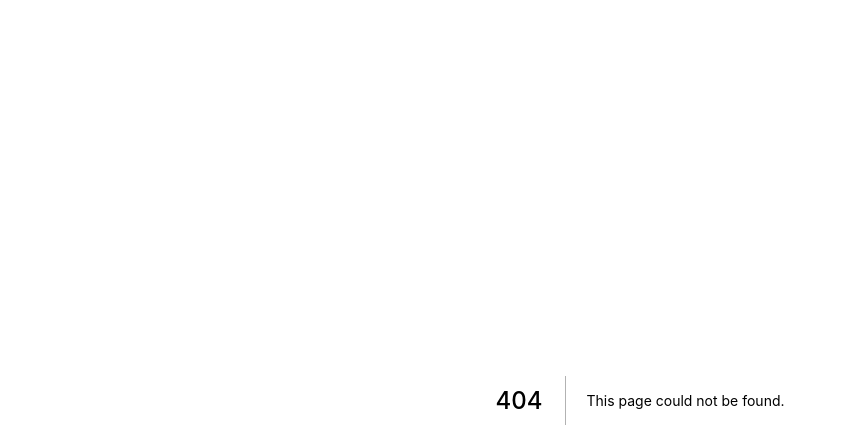
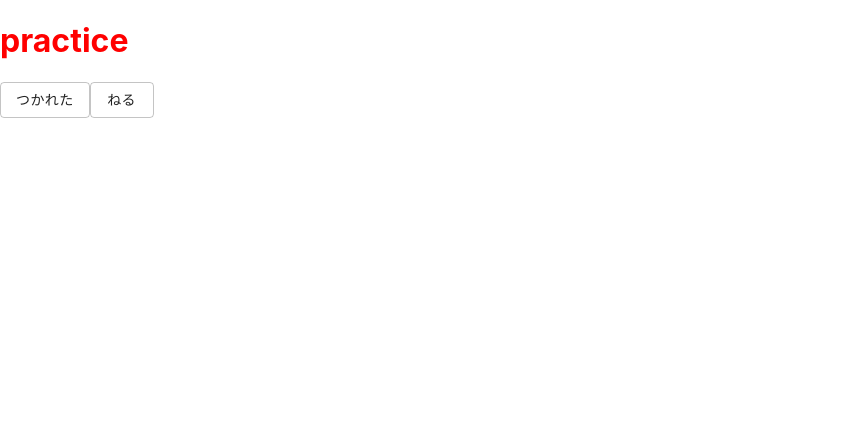
Before and after one commit to kenpi13/tonari-birth-app, a Next.js app: page /practice in a window 1280 px wide. Before the commit this address had no page. Shown: the top 448 px of the page, without its empty margins (0-847 px from the left). Built offline with nearby package versions, Linux system fonts and the light colour scheme.

Commit message:
add : practice.js

```diff
--- /dev/null
+++ b/pages/practice.js
@@ -0,0 +1,28 @@
+import React from 'react'
+import Link from 'next/link'
+import { Button } from '@material-ui/core'
+
+const Practice = () => (
+  <div>
+  <h1 className="practice"> practice </h1>
+  {''}
+      <Link href="/" passHref>
+      <Button variant="outlined">つかれた</Button>
+      </Link>
+  {''}
+  {''}
+      <Link href="/" passHref>
+      <Button variant="outlined">ねる</Button>
+      </Link>
+  {''}
+  <style>
+      {`
+      .practice{
+          color:red;
+      }
+    `}
+  </style>
+  </div>
+);
+
+export default Practice;
```
